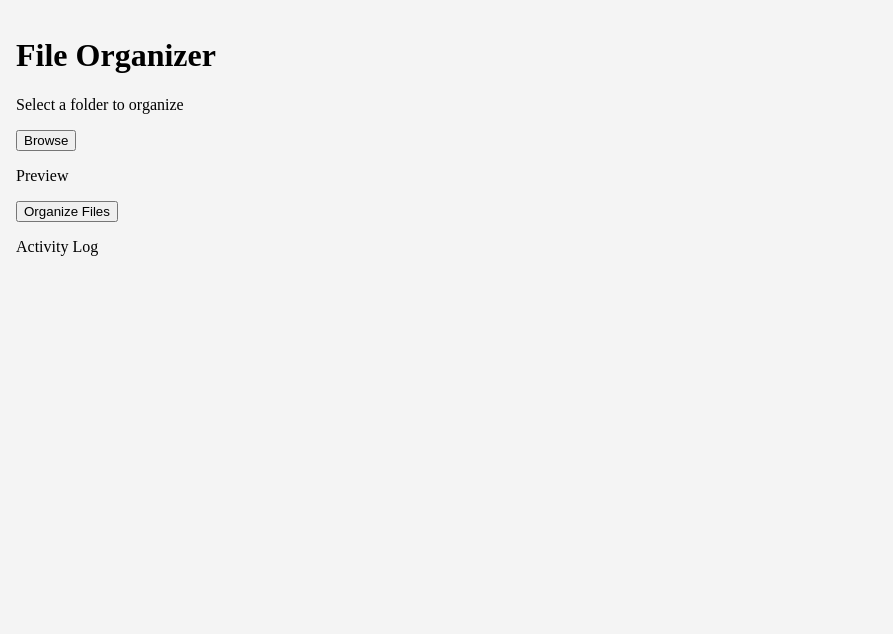
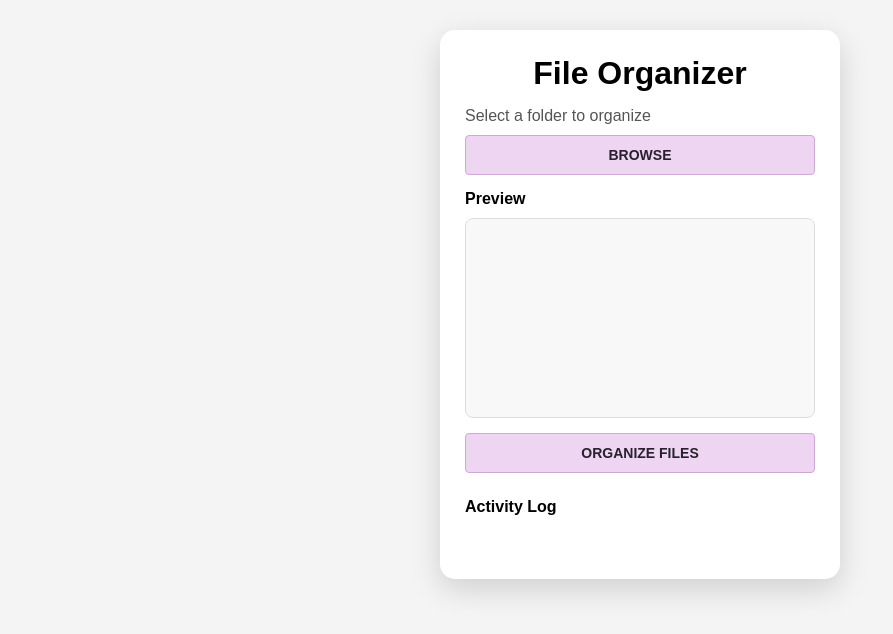
Before and after one commit to Hy3eL/FileOrganizer, a website: page index.html in a window 1280 px wide. Shown: the whole page, without its empty margins (0-893 px from the left). Drawn offline with Linux system fonts and the light colour scheme.

Commit message:
Finished CSS styling

```diff
--- a/index.html
+++ b/index.html
@@ -7,17 +7,34 @@
 </head>
 
 <body>
+
     <div class="app">
-            <h1> File Organizer </h1>
-            <p id = "folderPath"> Select a folder to organize </p>
-            <button id = "browseButton" onClick="browseFolder()">Browse</button>
-            <p> Preview </p>
+
+        <h1>File Organizer</h1>
+        <p id="folderPath">Select a folder to organize</p>
+        <button id="browseButton" onclick="browseFolder()">
+            Browse
+        </button>
+
+        <div class="preview">
+            <p class="section-title">Preview</p>
             <div id="preview-result"></div>
-            <button id = "organizeButton" onClick="organizeFiles()"> Organize Files </button>
-            <p> Activity Log </p>
-            <p id="organization-outcome" style="visibility: hidden;"> Organization Finished </p>
+        </div>
+
+        <button id="organizeButton" onclick="organizeFiles()">
+            Organize Files
+        </button>
+
+        <div class="activity">
+            <p class="section-title">Activity Log</p>
+            <p id="organization-outcome" style="visibility: hidden;">
+                Organization Finished
+            </p>
+        </div>
+
     </div>
 
     <script src="script.js"></script>
+
 </body>
 </html>
--- a/main.js
+++ b/main.js
@@ -7,7 +7,7 @@ let selectedFolderPath;
 function CreateWindow() {
     const win = new BrowserWindow({
         width: 800,
-        height: 600,
+        height: 700,
         webPreferences: {
         preload: path.join(__dirname, "preload.js")
         }
--- a/script.js
+++ b/script.js
@@ -3,11 +3,15 @@ function browseFolder()
     window.electronAPI.selectFolder();
 }
     window.electronAPI.onFolderSelected((path) => {
-    document.getElementById("folderPath").textContent = path;
+    const folder = document.getElementById("folderPath");
+
+    folder.textContent = path;
+    folder.classList.add("selected");
 });
 
 window.electronAPI.onPreviewResult((preview) => {
     const container = document.getElementById("preview-result");
+    container.innerHTML = "";
     const categories = ["Images", "Documents", "Videos", "Music", "Archives", "Others"];
 
     for (const category of categories) {
--- a/styles.css
+++ b/styles.css
@@ -5,21 +5,132 @@
 body{
     margin: 0;
     width: 100%;
-    height: 100vh;
-
+    height: 650;
     background-color: #f4f4f4;
     user-select: none;
     -webkit-app-region: drag;
+    display: flex;
+    justify-content: center;
+    align-items: flex-start;
+    padding: 30px;
+    font-family: Arial, sans-serif;
 }
 
 .app{
-    padding: 16px;
+    width: 400px;
+    max-height: calc(100vh - 60px);
+    padding: 25px;
+    background-color: white;
+    border-radius: 15px;
+    box-shadow: 0 10px 30px rgba(0,0,0,0.15);
+    display: flex;
+    flex-direction: column;
+    overflow-y: auto;
 }
 
-button,
+h1{
+    margin: 0 0 15px;
+    text-align: center;
+    font-size: 32px;
+    font-weight: 700;
+}
+
+p{
+    margin: 0 0 10px;
+    font-size: 16px;
+    color: #555;
+}
+
+.section-title{
+    font-weight: bold;
+    color: black;
+    margin-bottom: 10px;
+}
+
+#folderPath{
+    margin-bottom: 10px;
+}
+
+#folderPath.selected{
+    padding: 8px;
+    background-color: #f1f1f1;
+    border-radius: 8px;
+    font-size: 14px;
+    color: #333;
+    word-break: break-all;
+    margin-bottom: 15px;
+}
+
+.preview{
+    margin-bottom: 15px;
+    overflow: hidden;
+    flex-shrink: 1;
+}
+#preview-result{
+    background-color: #f8f8f8;
+    border: 1px solid #ddd;
+    border-radius: 8px;
+    padding: 12px 15px;
+    height: 200px;
+    overflow-y: auto;
+    text-align: left;
+    font-size: 13px;
+    color: #555;
+}
+
+#preview-result h3{
+    margin: 10px 0 5px;
+    padding-left: 3px;
+    font-size: 14px;
+    font-weight: 800;
+    color: #29212d;
+}
+
+#preview-result h3:first-child{
+    margin-top: 0;
+}
+
+#preview-result h3:first-child{
+    margin-top: 0;
+}
+
+#preview-result p{
+    margin: 3px 0;
+    padding-left: 15px;
+    font-size: 13px;
+    font-weight: 500;
+    color: #6b6870;
+}
+
+.activity{
+    margin-top: 10px;
+}
+
+button{
+    margin-bottom: 15px;
+    -webkit-app-region: no-drag;
+    cursor: pointer;
+    padding: 11px 20px;
+    border: 1px solid #cfa8d6;
+    border-radius: 4px;
+    background-color: #eed5f2;
+    color: #29212d;
+    font-size: 14px;
+    font-weight: 800;
+    text-transform: uppercase;
+    transition: 0.15s ease;
+}
+
+button:hover{
+    background-color: #e0c1e6;
+}
+
+button:active{
+    transform: translateY(2px);
+}
+
 input,
 textarea,
-select {
+select{
     -webkit-app-region: no-drag;
-    cursor: pointer;
 }
```
Lines whose indentation alone changed are shown as unchanged.
